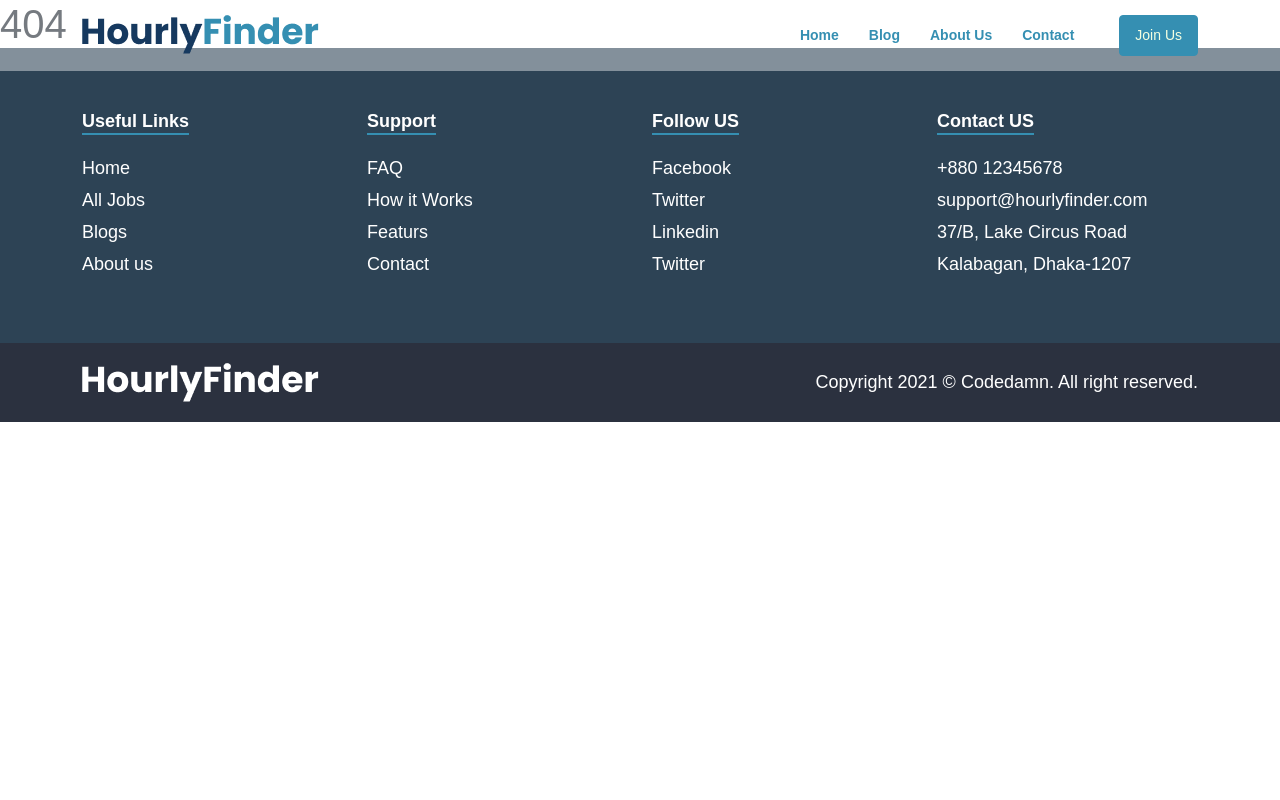
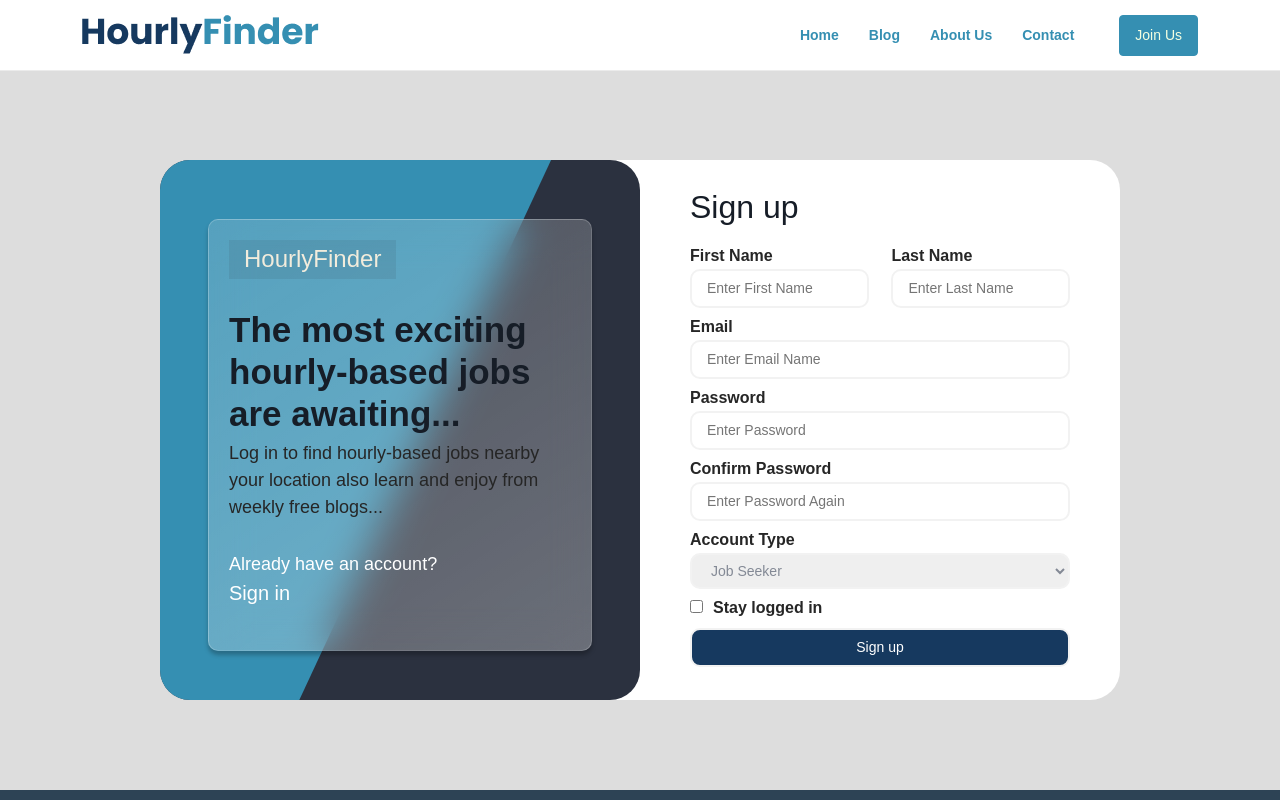
Before and after one commit to Rashed360/hourly-finder, a React (Create React App) app: page /account in a window 1280 px wide. Shown: the top 800 px of the page. Built offline with nearby package versions, Linux system fonts and the light colour scheme.

Commit message:
login-register

```diff
--- a/src/components/App.js
+++ b/src/components/App.js
@@ -5,7 +5,7 @@ import Home from './home/Home'
 import About from './about/About'
 import Blogs from './blogs/Blogs'
 import Contact from './contact/Contact'
-import Login from './login/Login'
+import Account from './account/Account'
 import PageNotFound from './notFound/PageNotFound'
 
 // temporary
@@ -21,7 +21,7 @@ function App() {
 		<Route path='/about' exact component={About} />
 		<Route path='/blogs' exact component={Blogs} />
 		<Route path='/contact' exact component={Contact} />
-		<Route path='/login' exact component={Login} />
+		<Route path='/account' exact component={Account} />
 		{/* temporary */}
 		<Route path='/blog' exact component={SingleBlog} />
 		<Route path='/job' exact component={SingleJob} />
--- /dev/null
+++ b/src/components/account/Account.js
@@ -0,0 +1,34 @@
+import { Switch, Route, Link } from 'react-router-dom'
+import Login from './login/Login'
+import Register from './register/Register'
+
+const Account = () => {
+  return (
+    <div class="registration-area">
+        <div class="registration-box">
+            <div class="registration-left">
+                <div class="registration-left-content">
+                    <div class="normal-logo">
+                        <h3>HourlyFinder</h3>
+                    </div>
+                    <div class="registration-left-text">
+                        <h2>The most exciting hourly-based jobs are awaiting...</h2>
+                        <p>Log in to find hourly-based jobs nearby your location also learn and enjoy from weekly free blogs...</p>
+                    </div>
+                    <div class="registration-status-info">
+                        <p>Already have an account?</p>
+                        <h4><Link to="">Sign in</Link></h4>
+                    </div>
+                </div>
+            </div>
+
+            <Route path='/register' exact component={Register} />
+            <Route path='/login' exact component={Login} />
+            <Route path='/' component={Register} />
+
+        </div>
+    </div>
+  )
+}
+
+export default Account
--- /dev/null
+++ b/src/components/account/login/Login.js
@@ -0,0 +1,29 @@
+
+const Login = () => {
+	return (
+		<div className='registration-form'>
+			<div className='form'>
+				<h2>Sign in</h2>
+				<form action=''>
+					<div className='form-field email'>
+						<label for=''>Email</label>
+						<input type='email' placeholder='Enter Email Name' />
+					</div>
+					<div className='form-field password'>
+						<label for=''>Password</label>
+						<input type='password' placeholder='Enter Password' />
+					</div>
+					<div className='form-field stay-login'>
+						<input type='checkbox' name='' />
+						<label for=''>Save Password</label>
+					</div>
+					<div className='form-field'>
+						<input type='submit' value='Sign in' className='btn submit' />
+					</div>
+				</form>
+			</div>
+		</div>
+	)
+}
+
+export default Login
--- /dev/null
+++ b/src/components/account/register/Register.js
@@ -0,0 +1,52 @@
+import React from 'react'
+
+const Register = () => {
+  return (
+    <div class="registration-form">
+        <div class="form">
+            <h2>Sign up</h2>
+            <form action="">
+                <div class="form-field name">
+                    <div class="first-name">
+                        <label for="">First Name</label>
+                        <input type="text" placeholder="Enter First Name"/>
+                    </div>
+                    <div class="last-name">
+                        <label for="">Last Name</label>
+                        <input type="text" placeholder="Enter Last Name"/>
+                    </div>
+                </div>
+                <div class="form-field email">
+                    <label for="">Email</label>
+                    <input type="email" placeholder="Enter Email Name"/>
+                </div>
+                <div class="form-field password">
+                    <label for="">Password</label>
+                    <input type="password" placeholder="Enter Password"/>
+                </div>
+                <div class="form-field confirm-password">
+                    <label for="">Confirm Password</label>
+                    <input type="password" placeholder="Enter Password Again"/>
+                </div>
+                <div class="form-field account-type">
+                    <label for="">Account Type</label>
+                    <select name="" id="">
+                        <option value="job seeker">Job Seeker</option>
+                        <option value="recruiter">Recruiter</option>
+                    </select>
+                </div>
+                <div class="form-field stay-login">
+                    <input type="checkbox" name=""/>
+                    <label for="">Stay logged in</label>
+                </div>
+                <div class="form-field">
+                    <input type="submit" value="Sign up" class="btn submit"/>
+                </div>
+
+            </form>
+        </div>
+    </div>
+  )
+}
+
+export default Register
--- a/src/components/header/Header.js
+++ b/src/components/header/Header.js
@@ -48,7 +48,7 @@ const Header = () => {
 									</li>
 								</ul>
 							</nav>
-							<Link to='/login' className='btn join-us'>Join Us</Link>
+							<Link to='/account' className='btn join-us'>Join Us</Link>
 						</div>
 					</div>
 				</div>
--- a/src/components/home/commonHome/sectionTitle/SectionTitle.js
+++ b/src/components/home/commonHome/sectionTitle/SectionTitle.js
@@ -1,4 +1,5 @@
 import React from 'react'
+import { Link } from 'react-router-dom'
 import {FaAngleDoubleRight} from 'react-icons/fa'
 
 const SectionTitle = ({title='Title', subTitle='All Links', subLink='#'}) => {
@@ -11,7 +12,7 @@ const SectionTitle = ({title='Title', subTitle='All Links', subLink='#'}) => {
         </div>
         <div class='col-lg-6'>
             <div class='link-title'>
-                <a href={subLink}>{subTitle} <FaAngleDoubleRight/></a>
+                <Link to={subLink}>{subTitle} <FaAngleDoubleRight/></Link>
             </div>
         </div>
     </div>
--- a/src/components/home/newsletterSection/NewsLetterSection.js
+++ b/src/components/home/newsletterSection/NewsLetterSection.js
@@ -1,5 +1,5 @@
 import React from 'react';
-import {FaEnvelope} from 'react-icons/fa'
+import {FaEnvelope,FaSmile} from 'react-icons/fa'
 
 const NewsLetterSection = () => {
 
@@ -34,7 +34,7 @@ const NewsLetterSection = () => {
 										class='btn newsletter'
 									/>
 								</form>
-								<p>{newletterContent.textContent.title}</p>
+								<p>{newletterContent.textContent.bottomText} <FaSmile/></p>
 							</div>
 						</div>
 					</div>
--- a/src/components/login/Login.js
+++ /dev/null
@@ -1,54 +0,0 @@
-import { Link } from 'react-router-dom'
-
-const Login = () => {
-	return (
-		<div className='registration-area'>
-			<div className='registration-box'>
-				<div className='registration-left'>
-					<div className='registration-left-content'>
-						<div className='normal-logo'>
-							<h3>HourlyFinder</h3>
-						</div>
-						<div className='registration-left-text'>
-							<h2>The most exciting hourly-based jobs are awaiting...</h2>
-							<p>
-								Log in to find hourly-based jobs nearby your location also learn
-								and enjoy from weekly free blogs...
-							</p>
-						</div>
-						<div className='registration-status-info'>
-							<p>Dont have an account?</p>
-							<h4>
-								<Link to=''>Sign Up</Link>
-							</h4>
-						</div>
-					</div>
-				</div>
-				<div className='registration-form'>
-					<div className='form'>
-						<h2>Sign in</h2>
-						<form action=''>
-							<div className='form-field email'>
-								<label for=''>Email</label>
-								<input type='email' placeholder='Enter Email Name' />
-							</div>
-							<div className='form-field password'>
-								<label for=''>Password</label>
-								<input type='password' placeholder='Enter Password' />
-							</div>
-							<div className='form-field stay-login'>
-								<input type='checkbox' name='' />
-								<label for=''>Save Password</label>
-							</div>
-							<div className='form-field'>
-								<input type='submit' value='Sign in' className='btn submit' />
-							</div>
-						</form>
-					</div>
-				</div>
-			</div>
-		</div>
-	)
-}
-
-export default Login
--- a/src/components/notFound/PageNotFound.js
+++ b/src/components/notFound/PageNotFound.js
@@ -1,10 +1,20 @@
+import {Link} from 'react-router-dom'
 
 const PageNotFound = () => {
 	document.title = 'HourlyFinder | Page Not Found'
     return (
-        <div>
-            <h1>404</h1>
-        </div>
+        <div className='intro-area center-flex'>
+            <div className='intro-text'>
+                <h1 className='intro-heading'>Error : 404</h1>
+                <p class='lead'>
+                    <b>Page Not Found</b><br/>
+                    The page you are looking for is not currently available!
+                </p>
+                <div>
+                    <Link to='/'>Go to Home</Link>
+                </div>
+            </div>
+		</div>
     )
 }
 
--- a/src/style/index.css
+++ b/src/style/index.css
@@ -545,13 +545,16 @@ form.search-form svg {
 	font-size: var(--largFont);
 	font-weight: bold;
 	color: var(--textColor);
+	display: inline-block;
+    position: relative;
 }
 .intro-heading::after {
+	position: absolute;
 	content: '';
 	background: var(--bgColor);
 	display: block;
 	margin: 5px auto;
-	width: 70%;
+	width: 100%;
 	height: 7px;
 }
 .intro-text p {
```
